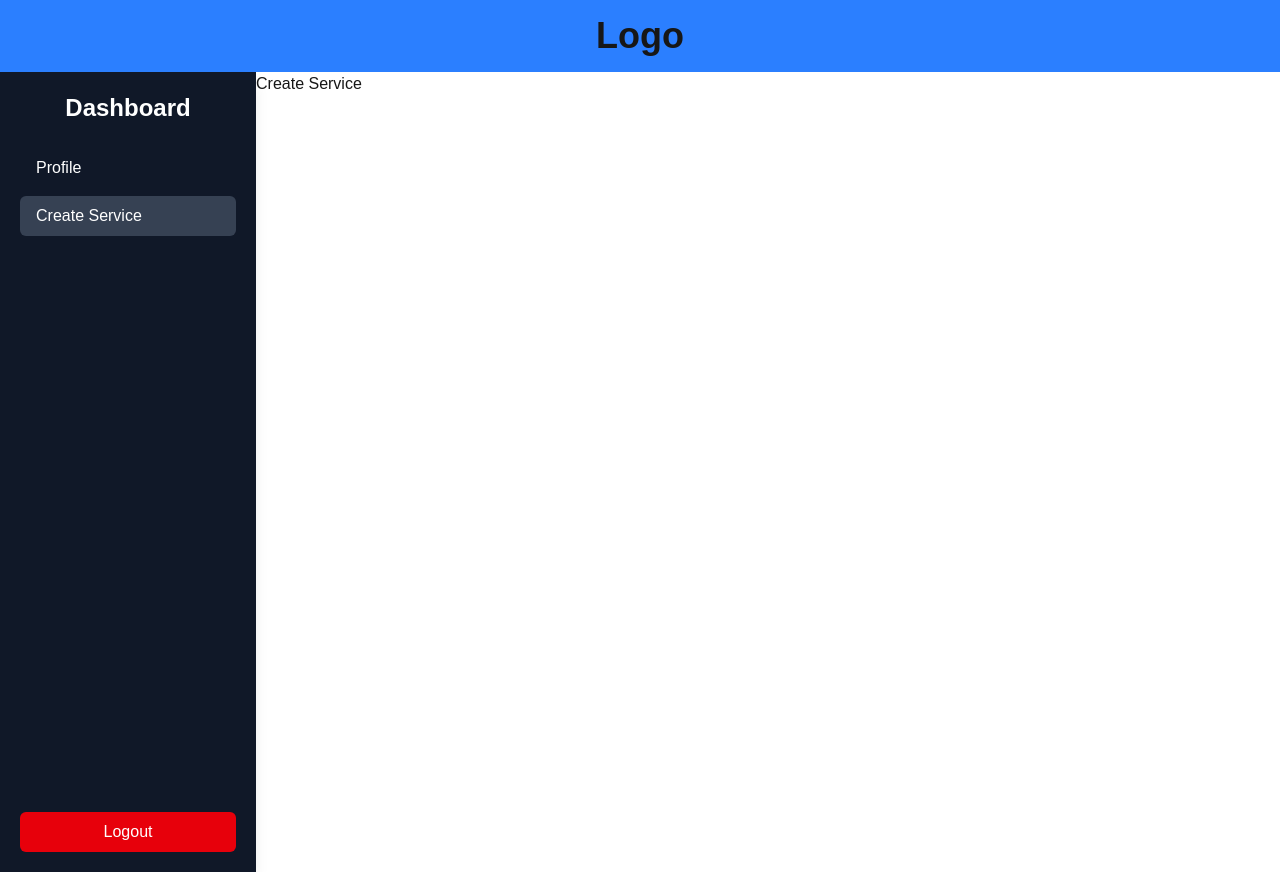
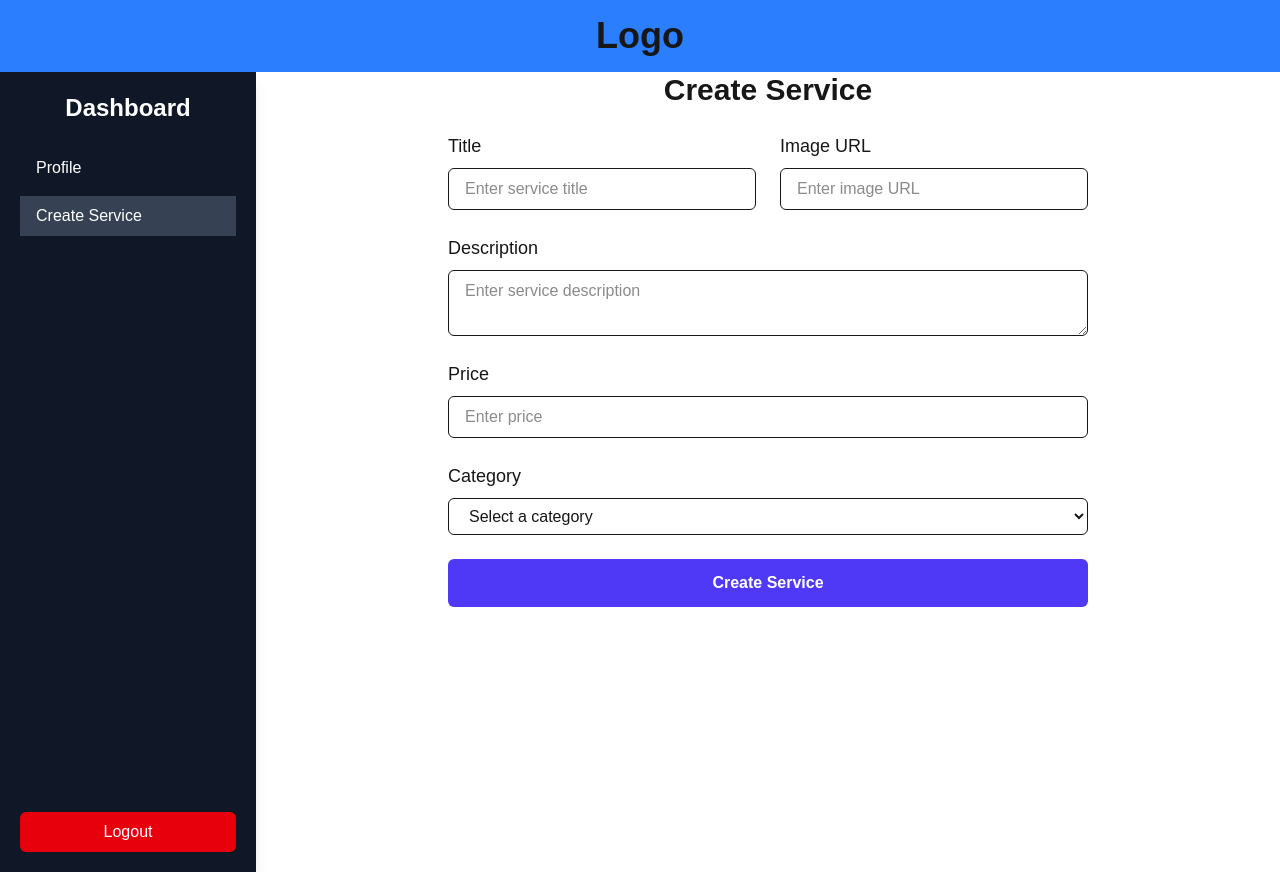
Before and after one commit to muhammadtamimofficial/Horizonlinetours-frontend, a Next.js app: page /create-service in a window 1280 px wide. Built offline with nearby package versions, Linux system fonts and the light colour scheme; no server answers.

Commit message:
service creating form and functionality finished

```diff
--- /dev/null
+++ b/src/actions/createService.ts
@@ -0,0 +1,14 @@
+"use server";
+import { Service } from "@/types/servicesType";
+import { baseUrl } from "@/utils/baseUrl";
+
+export const createService = async (data: Service) => {
+  const res = fetch(`${baseUrl}/services`, {
+    method: "POST",
+    headers: {
+      "Content-Type": "application/json",
+    },
+    body: JSON.stringify(data),
+  });
+  return (await res).json();
+};
--- a/src/app/(dashboardLayout)/create-service/page.tsx
+++ b/src/app/(dashboardLayout)/create-service/page.tsx
@@ -1,7 +1,128 @@
-import React from "react";
+"use client";
+import { createService } from "@/actions/createService";
+import React, { useState } from "react";
 
 const CreateServicePage = () => {
-  return <div>Create Service</div>;
+  const [formData, setFormData] = useState({
+    title: "",
+    image: "",
+    description: "",
+    price: "",
+    category: "",
+  });
+
+  const handleChange = (
+    e: React.ChangeEvent<
+      HTMLInputElement | HTMLTextAreaElement | HTMLSelectElement
+    >
+  ) => {
+    const { name, value } = e.target;
+    setFormData((prevData) => ({
+      ...prevData,
+      [name]: value,
+    }));
+  };
+
+  const handleSubmit = async (e: React.FormEvent<HTMLFormElement>) => {
+    e.preventDefault();
+    const response = await createService(formData);
+    console.log(response);
+  };
+
+  return (
+    <div className="">
+      <h1 className="text-3xl font-semibold text-center mb-6">
+        Create Service
+      </h1>
+      <form onSubmit={handleSubmit} className="space-y-6">
+        <div className="grid grid-cols-1 sm:grid-cols-2 gap-6">
+          <div className="flex flex-col space-y-2">
+            <label htmlFor="title" className="text-lg font-medium">
+              Title
+            </label>
+            <input
+              type="text"
+              id="title"
+              name="title"
+              value={formData.title}
+              onChange={handleChange}
+              placeholder="Enter service title"
+              required
+              className="px-4 py-2 border rounded-md focus:outline-none focus:ring-2 focus:ring-indigo-500"
+            />
+          </div>
+          <div className="flex flex-col space-y-2">
+            <label htmlFor="image" className="text-lg font-medium">
+              Image URL
+            </label>
+            <input
+              type="text"
+              id="image"
+              name="image"
+              value={formData.image}
+              onChange={handleChange}
+              placeholder="Enter image URL"
+              required
+              className="px-4 py-2 border rounded-md focus:outline-none focus:ring-2 focus:ring-indigo-500"
+            />
+          </div>
+        </div>
+        <div className="flex flex-col space-y-2">
+          <label htmlFor="description" className="text-lg font-medium">
+            Description
+          </label>
+          <textarea
+            id="description"
+            name="description"
+            value={formData.description}
+            onChange={handleChange}
+            placeholder="Enter service description"
+            required
+            className="px-4 py-2 border rounded-md focus:outline-none focus:ring-2 focus:ring-indigo-500"
+          />
+        </div>
+        <div className="flex flex-col space-y-2">
+          <label htmlFor="price" className="text-lg font-medium">
+            Price
+          </label>
+          <input
+            type="number"
+            id="price"
+            name="price"
+            value={formData.price}
+            onChange={handleChange}
+            placeholder="Enter price"
+            required
+            className="px-4 py-2 border rounded-md focus:outline-none focus:ring-2 focus:ring-indigo-500"
+          />
+        </div>
+        <div className="flex flex-col space-y-2">
+          <label htmlFor="category" className="text-lg font-medium">
+            Category
+          </label>
+          <select
+            id="category"
+            name="category"
+            value={formData.category}
+            onChange={handleChange}
+            required
+            className="px-4 py-2 border rounded-md focus:outline-none focus:ring-2 focus:ring-indigo-500"
+          >
+            <option value="">Select a category</option>
+            <option value="Adventure & Hiking">Adventure & Hiking</option>
+            <option value="Beach & Relaxation">Beach & Relaxation</option>
+            <option value="Cultural & Heritage">Cultural & Heritage</option>
+          </select>
+        </div>
+        <button
+          type="submit"
+          className="w-full py-3 bg-indigo-600 text-white font-semibold rounded-md hover:bg-indigo-700 focus:outline-none hover:cursor-pointer focus:ring-2 focus:ring-indigo-500"
+        >
+          Create Service
+        </button>
+      </form>
+    </div>
+  );
 };
 
 export default CreateServicePage;
--- a/src/app/(dashboardLayout)/layout.tsx
+++ b/src/app/(dashboardLayout)/layout.tsx
@@ -12,7 +12,7 @@ const layout = ({
       <DashboardNavbar />
       <div className="flex">
         <DashboardSidebar />
-        <div> {children}</div>
+        <div className="w-6/12 mx-auto"> {children}</div>
       </div>
     </div>
   );
--- a/src/components/DashboardComponents/shared/DashboardSidebar.tsx
+++ b/src/components/DashboardComponents/shared/DashboardSidebar.tsx
@@ -23,7 +23,7 @@ const DashboardSidebar = () => {
             <li key={link.href} className="mb-2">
               <Link
                 href={link.href}
-                className={`block px-4 py-2 rounded-md transition ${
+                className={`block px-4 py-2 transition ${
                   pathname === link.href ? "bg-gray-700" : "hover:bg-gray-700"
                 }`}
               >
--- a/src/types/servicesType.ts
+++ b/src/types/servicesType.ts
@@ -1,6 +1,6 @@
 // Declaring type for a Service type
 export type Service = {
-  _id: string;
+  _id?: string;
   title: string;
   description: string;
   price: string;
```
